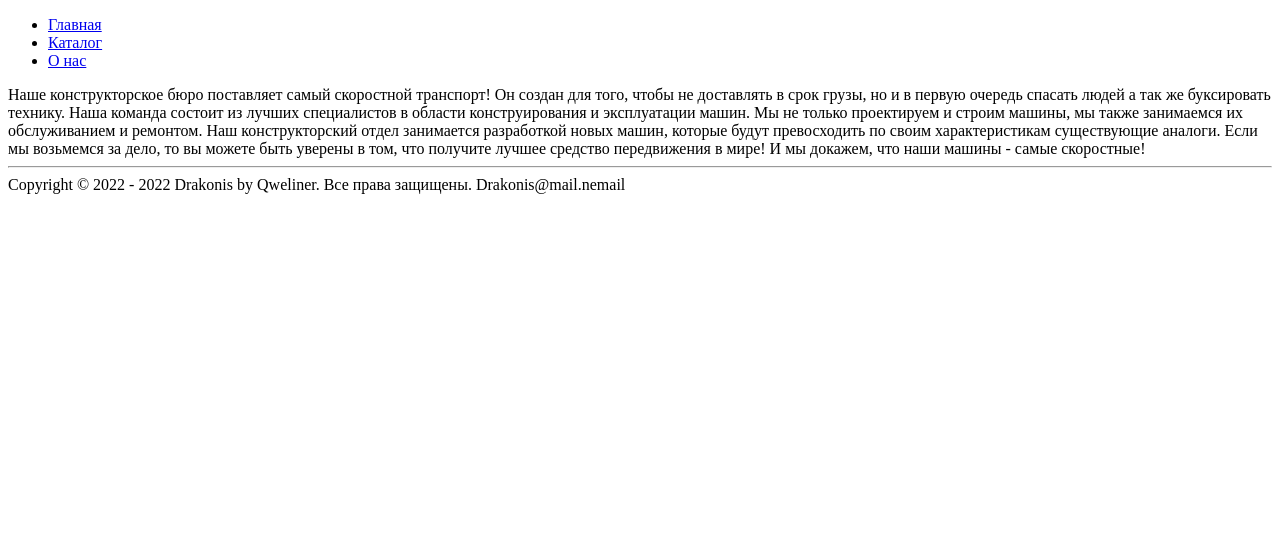
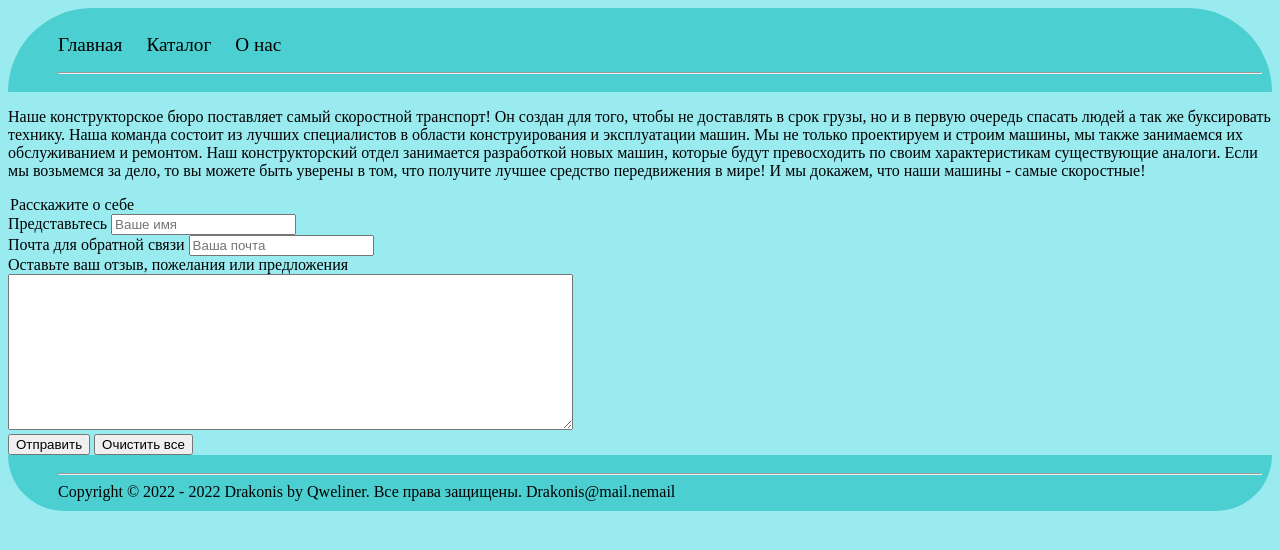
Before and after one commit to Qweliner/Drakonis, a plain HTML site: page about.html in a window 1280 px wide. Drawn offline with Linux system fonts and the light colour scheme.

Commit message:
add some css + detals

```diff
--- a/about.html
+++ b/about.html
@@ -4,20 +4,39 @@
     <meta charset="UTF-8">
     <meta http-equiv="X-UA-Compatible" content="IE=edge">
     <meta name="viewport" content="width=device-width, initial-scale=1.0">
+    <link rel="stylesheet" href="static/style/styles.css">
     <title>О нас</title>
 </head>
 <body>
     <header>
         <ul>
-            <li> <a href="index.html">Главная</a></li>
-            <li> <a href="catalog.html">Каталог</a></li>
-            <li> <a href="about.html">О нас</a></li>
+            <li class="menu-item"> <a class="menu-link" href="index.html">Главная</a></li>
+            <li class="menu-item"> <a class="menu-link" href="catalog.html">Каталог</a></li>
+            <li class="menu-item"> <a class="menu-link" href="about.html">О нас</a></li>
         </ul>
+        <hr>
     </header>
+
     <div>
-        Наше конструкторское бюро поставляет самый скоростной транспорт! Он создан для того, чтобы не доставлять в срок грузы, но и в первую очередь спасать людей а так же буксировать технику. Наша команда состоит из лучших специалистов в области конструирования и эксплуатации машин. Мы не только проектируем и строим машины, мы также занимаемся их обслуживанием и ремонтом. Наш конструкторский отдел занимается разработкой новых машин, которые будут превосходить по своим характеристикам существующие аналоги. Если мы возьмемся за дело, то вы можете быть уверены в том, что получите лучшее средство передвижения в мире! И мы докажем, что наши машины - самые скоростные!
+        <p>
+            Наше конструкторское бюро поставляет самый скоростной транспорт! Он создан для того, чтобы не доставлять в срок грузы, но и в первую очередь спасать людей а так же буксировать технику. Наша команда состоит из лучших специалистов в области конструирования и эксплуатации машин. Мы не только проектируем и строим машины, мы также занимаемся их обслуживанием и ремонтом. Наш конструкторский отдел занимается разработкой новых машин, которые будут превосходить по своим характеристикам существующие аналоги. Если мы возьмемся за дело, то вы можете быть уверены в том, что получите лучшее средство передвижения в мире! И мы докажем, что наши машины - самые скоростные!
+        </p>
     </div>
-
+    <div>
+        <script type="text/javascript" charset="utf-8" async src="https://api-maps.yandex.ru/services/constructor/1.0/js/?um=constructor%3A5513e3c0195955dab79309f071f773a5faea526093b6f43e124fd8433c80f4e3&amp;width=554&amp;height=431&amp;lang=ru_RU&amp;scroll=true"></script>
+    </div>
+    <div>
+        <form action="#">
+            <legend>Расскажите о себе</legend>
+                Представьтесь <input type="text" name="name" placeholder="Ваше имя"> <br>
+                Почта для обратной связи <input type="email" name="email" placeholder="Ваша почта"><br>
+                Оставьте ваш отзыв, пожелания или предложения <br>
+            <textarea name="review" id="" cols="68" rows="10"></textarea>
+        <br>
+        <input type="submit" value="Отправить">
+        <input type="reset" value="Очистить все">
+        </form>
+    </div>
     <footer>
         <hr>
         Copyright © 2022 - 2022 Drakonis by Qweliner. Все права защищены.
--- a/static/style/styles.css
+++ b/static/style/styles.css
@@ -0,0 +1,45 @@
+body {background-color: #9AEBF0}
+
+header {
+    background-color: rgba(56, 199, 199, 0.788);
+    padding: 10px;
+    list-style: none;
+    border-radius:  100px;
+    border-bottom-left-radius: 0px;
+    border-bottom-right-radius: 0px;
+    padding-left: 50px;
+}
+
+header > ul {
+    padding-inline-start: 0px;
+}
+
+.menu-item {
+    display: inline;
+    margin-right: 20px;
+}
+
+.menu-link {
+    text-decoration: none;
+    color: inherit;
+    font-size: 1.2em;
+}
+
+.menu-link:hover {
+    color: yellow;
+}
+
+footer {
+    background-color: rgba(56, 199, 199, 0.788);
+    padding: 10px;
+    list-style: none;
+    border-radius:  100px;
+    border-top-left-radius: 0px;
+    border-top-right-radius: 0px;
+    padding-left: 50px;
+}
+
+img {
+    width: 50%;
+    height: 50%;
+}
```
Also changed, not shown: catalog.html (+9 -4 lines), index.html (+11 -4 lines), static/img/rybki.jpg (added).
